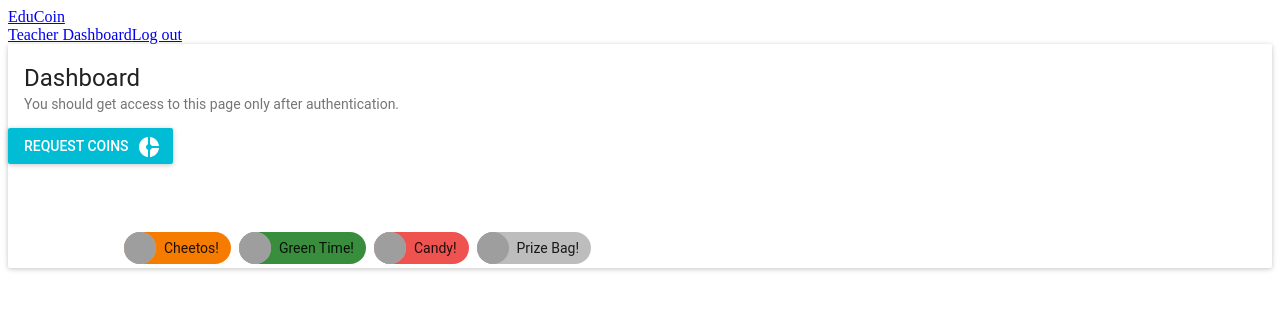
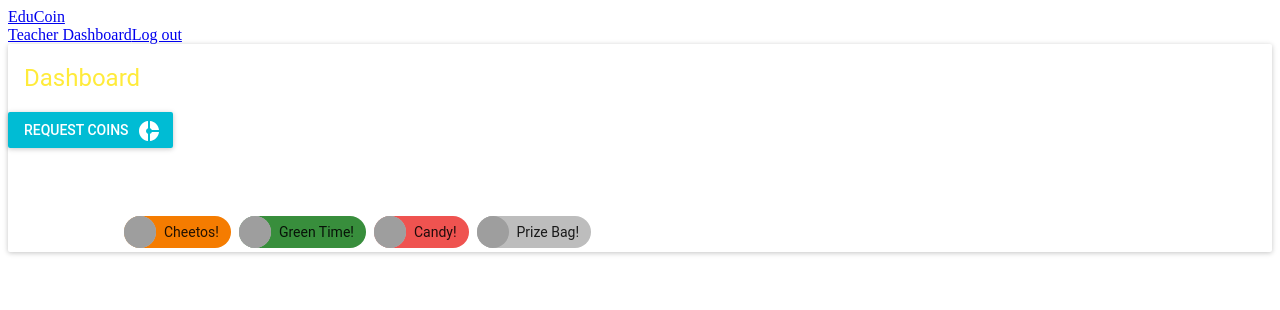
Before and after one commit to baileyrva/EduCoin, a React app: page /student in a window 1280 px wide. Shown: the top 310 px of the page. Built offline with nearby package versions, Linux system fonts and the light colour scheme; no server answers; sample sign-in values are in the browser's storage; grey boxes are pictures that could not be loaded; the HTML template or start-up script is replaced by a standard one; what react-tap-event-plugin would draw is missing.

Commit message:
css edited

```diff
--- a/client/src/components/Dashboard.jsx
+++ b/client/src/components/Dashboard.jsx
@@ -9,7 +9,7 @@ const Dashboard = ({ secretData, user, allUsers }) => (
     <CardTitle
       title="Dashboard"
       titleColor="#ffeb3b"
-      // subtitle="You should get access to this page only after authentication."
+
     />
   {secretData && <CardText style={{ fontSize: '16px', color: 'white' }}>Welcome <strong>{user.name}</strong>!<br />{secretData} <br />Student data <br /> </CardText>}
 
--- a/client/src/components/Student.jsx
+++ b/client/src/components/Student.jsx
@@ -9,7 +9,7 @@ const Student = ({ secretData, user, handleTouchTap, coin, CoinExchange, hasOpen
   <Card className="container" id="noBackground">
     <CardTitle
       title="Dashboard"
-      subtitle="You should get access to this page only after authentication."
+      titleColor="#ffeb3b"
     />
     {secretData && (
       <CardText style={{ fontSize: "16px", color: "white" }}>
```
Also changed, not shown: 1 other file (tests, documents, lock files or other folders).
